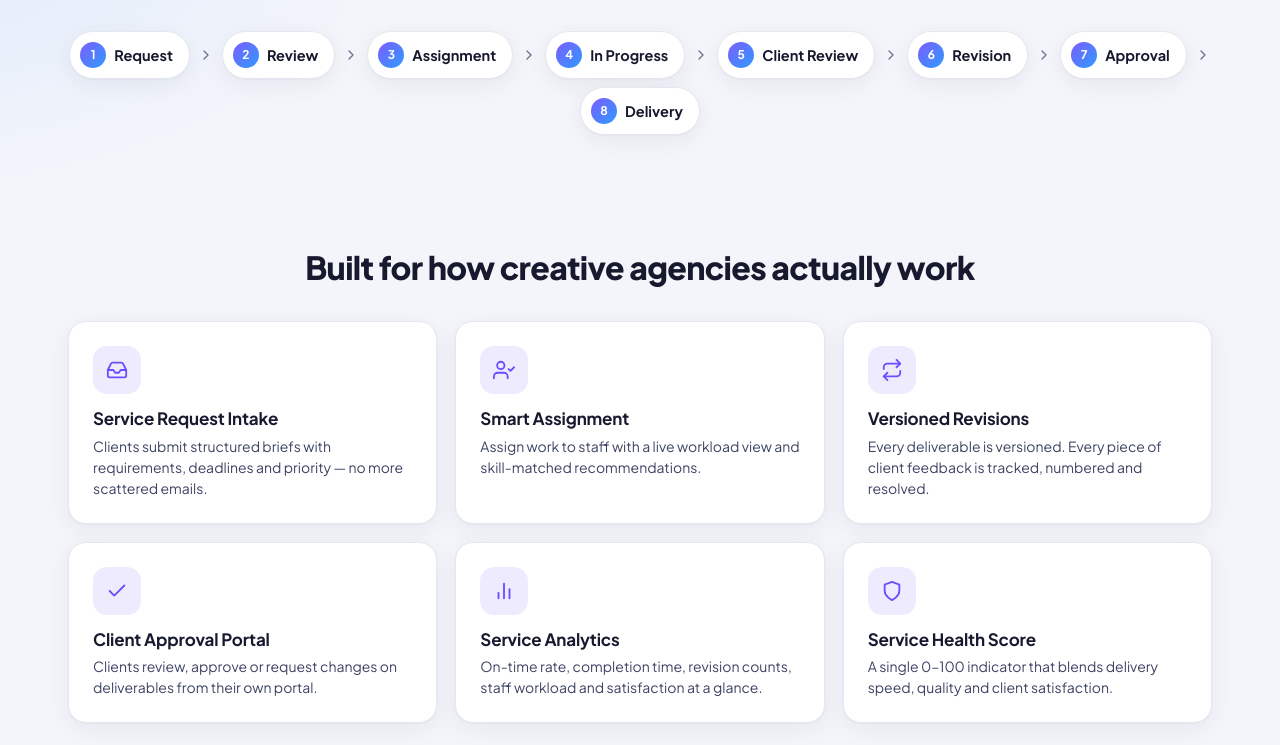
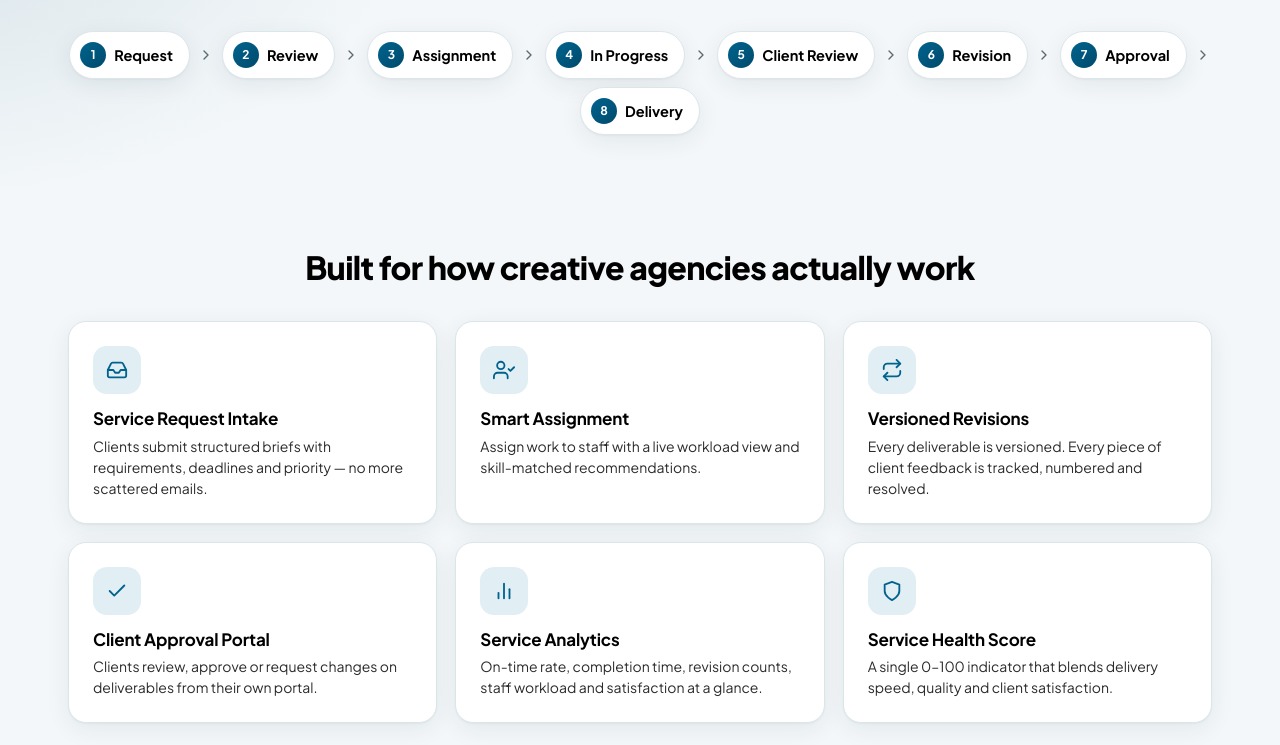
Before and after one commit to rensiast/flowdesk_web, a plain HTML site: page index.html in a window 1280 px wide. Shown: the part 702-1447 px from the top of the page. Drawn offline with Linux system fonts and the light colour scheme.

Commit message:
Retheme UI to azure/onyx brand palette
Replace the purple/blue theme with Dark Azure (#00638E), Light Azure,
Onyx/Charcoal neutrals, and the black-to-azure branding gradient.

- Rework light/dark color tokens; add --primary-rgb, --grad-hero
  and --grad-text (keeps hero headline readable in both themes)
- Swap hard-coded purple shadows, backdrop and button colors
- Update status, priority, avatar and seeded service colors
- Recolor the logo and favicon gradient

```diff
--- a/css/styles.css
+++ b/css/styles.css
@@ -2,51 +2,64 @@
    FlowDesk — Styles
    ========================================================= */
 
+/* Palette — Dark Azure #00638E · Light Azure #BFD8E3 · Paper White #FFFFFF
+   Onyx #000000 / #141414 · Charcoal #2B2B2B
+   Branding gradient: #000000 → #004A6B → #00638E → #8CB9CC */
 :root {
-  --bg: #f4f5fb;
+  --bg: #f3f7f9;
   --surface: #ffffff;
-  --surface-2: #f8f9fd;
-  --surface-3: #eef0f8;
-  --border: #e5e7f0;
-  --text: #171a2f;
-  --text-2: #3d4363;
-  --muted: #6c7392;
-  --track: #eceef6;
-  --primary: #6c4dff;
-  --primary-2: #2f9bff;
-  --primary-soft: #efebff;
-  --green: #14b88a;
-  --amber: #f0a020;
-  --red: #ec4d63;
-  --blue: #2f9bff;
-  --violet: #7c5cff;
-  --pink: #e05bd8;
-  --teal: #00a6b8;
-  --shadow-sm: 0 1px 2px rgba(23, 26, 47, .06);
-  --shadow: 0 1px 2px rgba(23, 26, 47, .04), 0 6px 24px rgba(23, 26, 47, .06);
-  --shadow-lg: 0 24px 64px rgba(23, 26, 47, .18);
+  --surface-2: #f6f9fb;
+  --surface-3: #e8f0f4;
+  --border: #dbe6eb;
+  --text: #000000;
+  --text-2: #2b2b2b;
+  --muted: #5e6a70;
+  --track: #e5eef2;
+  --primary: #00638e;
+  --primary-2: #004a6b;
+  --primary-soft: #e1eef4;
+  --primary-rgb: 0, 99, 142;
+  --green: #14a37a;
+  --amber: #e0a020;
+  --red: #e0484e;
+  --blue: #00638e;
+  --violet: #4f7d92;
+  --pink: #004a6b;
+  --teal: #5e6a70;
+  --shadow-sm: 0 1px 2px rgba(0, 0, 0, .06);
+  --shadow: 0 1px 2px rgba(0, 0, 0, .04), 0 6px 24px rgba(0, 40, 60, .07);
+  --shadow-lg: 0 24px 64px rgba(0, 0, 0, .2);
   --radius: 14px;
   --radius-sm: 10px;
   --sidebar: 252px;
-  --grad: linear-gradient(135deg, #7c5cff 0%, #2f9bff 100%);
+  --grad: linear-gradient(135deg, #00638e 0%, #004a6b 100%);
+  --grad-hero: linear-gradient(110deg, #000000 0%, #004a6b 38%, #00638e 68%, #8cb9cc 115%);
+  --grad-text: linear-gradient(90deg, #004a6b 0%, #00638e 100%);
   color-scheme: light;
 }
 
 [data-theme="dark"] {
-  --bg: #0d0f1c;
-  --surface: #161a2d;
-  --surface-2: #1b1f35;
-  --surface-3: #232843;
-  --border: #282d48;
-  --text: #eceefb;
-  --text-2: #c3c7e2;
-  --muted: #9097b8;
-  --track: #252a45;
-  --primary: #8b70ff;
-  --primary-soft: #2a2550;
-  --shadow-sm: 0 1px 2px rgba(0, 0, 0, .3);
-  --shadow: 0 1px 2px rgba(0, 0, 0, .25), 0 8px 28px rgba(0, 0, 0, .25);
-  --shadow-lg: 0 24px 64px rgba(0, 0, 0, .55);
+  --bg: #000000;
+  --surface: #141414;
+  --surface-2: #1a1a1a;
+  --surface-3: #2b2b2b;
+  --border: #2b2b2b;
+  --text: #ffffff;
+  --text-2: #d5dfe3;
+  --muted: #98a6ad;
+  --track: #262626;
+  --primary: #3a93bb;
+  --primary-soft: #0b2633;
+  --primary-rgb: 0, 99, 142;
+  --blue: #3a93bb;
+  --violet: #bfd8e3;
+  --pink: #8cb9cc;
+  --teal: #98a6ad;
+  --shadow-sm: 0 1px 2px rgba(0, 0, 0, .5);
+  --shadow: 0 1px 2px rgba(0, 0, 0, .4), 0 8px 28px rgba(0, 0, 0, .45);
+  --shadow-lg: 0 24px 64px rgba(0, 0, 0, .7);
+  --grad: linear-gradient(135deg, #1f7fa8 0%, #00638e 55%, #004a6b 100%);
+  --grad-text: linear-gradient(90deg, #3a93bb 0%, #bfd8e3 100%);
   color-scheme: dark;
 }
 
@@ -87,8 +100,8 @@ kbd { background: var(--surface-3); border: 1px solid var(--border); border-bott
   transition: transform .12s, box-shadow .2s, background .2s, border-color .2s; text-decoration: none !important;
 }
 .btn:active { transform: translateY(1px); }
-.btn-primary { background: var(--grad); color: #fff; box-shadow: 0 4px 14px rgba(108, 77, 255, .3); }
-.btn-primary:hover { box-shadow: 0 6px 20px rgba(108, 77, 255, .42); }
+.btn-primary { background: var(--grad); color: #fff; box-shadow: 0 4px 14px rgba(var(--primary-rgb), .3); }
+.btn-primary:hover { box-shadow: 0 6px 20px rgba(var(--primary-rgb), .42); }
 .btn-success { background: var(--green); color: #fff; box-shadow: 0 4px 14px rgba(20, 184, 138, .3); }
 .btn-success:hover { filter: brightness(1.05); }
 .btn-danger { background: var(--red); color: #fff; }
@@ -96,7 +109,7 @@ kbd { background: var(--surface-3); border: 1px solid var(--border); border-bott
 .btn-danger-ghost:hover { background: color-mix(in srgb, var(--red) 10%, transparent); }
 .btn-ghost { background: var(--surface); color: var(--text); border-color: var(--border); }
 .btn-ghost:hover { border-color: var(--primary); color: var(--primary); }
-.btn-light { background: #fff; color: #3a2bb0; box-shadow: 0 6px 20px rgba(0, 0, 0, .15); }
+.btn-light { background: #fff; color: #004a6b; box-shadow: 0 6px 20px rgba(0, 0, 0, .15); }
 .btn-sm { height: 32px; padding: 0 12px; font-size: 13px; border-radius: 8px; }
 .btn-block { width: 100%; height: 44px; }
 .icon-btn {
@@ -439,7 +452,7 @@ input[type=range] { padding: 0; height: 24px; accent-color: var(--primary); bord
 /* ---------- Modal ---------- */
 #modal-root { position: fixed; inset: 0; z-index: 100; display: none; place-items: center; padding: 16px; }
 #modal-root.open { display: grid; }
-.modal-backdrop { position: absolute; inset: 0; background: rgba(10, 12, 28, .55); backdrop-filter: blur(4px); animation: fadeIn .2s; }
+.modal-backdrop { position: absolute; inset: 0; background: rgba(0, 0, 0, .55); backdrop-filter: blur(4px); animation: fadeIn .2s; }
 .modal { position: relative; width: 100%; max-width: 520px; max-height: calc(100vh - 32px); display: flex; flex-direction: column; background: var(--surface); border-radius: 18px; box-shadow: var(--shadow-lg); animation: pop .25s cubic-bezier(.2, .9, .3, 1.2); border: 1px solid var(--border); }
 .modal form { display: flex; flex-direction: column; min-height: 0; max-height: inherit; }
 .modal.sm { max-width: 440px; }
@@ -509,7 +522,7 @@ input[type=range] { padding: 0; height: 24px; accent-color: var(--primary); bord
 .fb-card p { font-style: italic; }
 
 /* ---------- Client portal ---------- */
-.welcome { display: flex; justify-content: space-between; align-items: center; gap: 20px; flex-wrap: wrap; padding: 30px; border-radius: 20px; background: var(--grad); color: #fff; margin-bottom: 20px; position: relative; overflow: hidden; box-shadow: 0 14px 40px rgba(108, 77, 255, .3); }
+.welcome { display: flex; justify-content: space-between; align-items: center; gap: 20px; flex-wrap: wrap; padding: 30px; border-radius: 20px; background: var(--grad-hero); color: #fff; margin-bottom: 20px; position: relative; overflow: hidden; box-shadow: 0 14px 40px rgba(var(--primary-rgb), .3); }
 .welcome::after { content: ''; position: absolute; right: -60px; top: -80px; width: 280px; height: 280px; border-radius: 50%; background: rgba(255, 255, 255, .1); }
 .welcome::before { content: ''; position: absolute; right: 140px; bottom: -120px; width: 220px; height: 220px; border-radius: 50%; background: rgba(255, 255, 255, .07); }
 .welcome h1 { font-size: 28px; font-weight: 800; margin: 8px 0 6px; }
@@ -570,7 +583,7 @@ input[type=range] { padding: 0; height: 24px; accent-color: var(--primary); bord
 .version { display: flex; gap: 16px; position: relative; padding-bottom: 18px; }
 .version:not(:last-child)::before { content: ''; position: absolute; left: 21px; top: 44px; bottom: 0; width: 2px; background: var(--border); }
 .v-chip { width: 44px; height: 44px; border-radius: 12px; background: var(--surface-3); display: grid; place-items: center; font-weight: 800; color: var(--text-2); flex-shrink: 0; }
-.version.pending .v-chip { background: var(--grad); color: #fff; box-shadow: 0 6px 16px rgba(108, 77, 255, .35); }
+.version.pending .v-chip { background: var(--grad); color: #fff; box-shadow: 0 6px 16px rgba(var(--primary-rgb), .35); }
 .v-body { flex: 1; min-width: 0; padding: 12px 14px; border: 1px solid var(--border); border-radius: 12px; background: var(--surface-2); }
 .version.pending .v-body { border-color: color-mix(in srgb, var(--amber) 50%, var(--border)); background: color-mix(in srgb, var(--amber) 5%, var(--surface)); }
 .v-head { display: flex; justify-content: space-between; gap: 10px; align-items: center; flex-wrap: wrap; }
@@ -691,7 +704,7 @@ input[type=range] { padding: 0; height: 24px; accent-color: var(--primary); bord
 .land-links a { color: var(--text-2); font-weight: 600; }
 .hero { display: grid; grid-template-columns: 1.15fr .85fr; gap: 56px; align-items: center; padding: 40px 0 70px; }
 .hero h1 { font-size: clamp(36px, 5vw, 56px); font-weight: 800; letter-spacing: -.035em; line-height: 1.06; margin: 18px 0; }
-.hero h1 em { font-style: normal; background: var(--grad); -webkit-background-clip: text; background-clip: text; color: transparent; }
+.hero h1 em { font-style: normal; background: var(--grad-text); -webkit-background-clip: text; background-clip: text; color: transparent; }
 .hero-copy > p { font-size: 17px; color: var(--text-2); max-width: 560px; }
 .hero-stats { display: flex; gap: 32px; margin-top: 32px; }
 .hero-stats div { display: flex; flex-direction: column; }
@@ -750,7 +763,7 @@ input[type=range] { padding: 0; height: 24px; accent-color: var(--primary); bord
 @media (max-width: 1024px) {
   .sidebar { transform: translateX(-100%); box-shadow: var(--shadow-lg); }
   body.nav-open .sidebar { transform: none; }
-  body.nav-open .nav-scrim { display: block; position: fixed; inset: 0; background: rgba(10, 12, 28, .45); z-index: 35; }
+  body.nav-open .nav-scrim { display: block; position: fixed; inset: 0; background: rgba(0, 0, 0, .45); z-index: 35; }
   .main-col { margin-left: 0; }
   .only-mobile { display: inline-grid; }
   .kpis { grid-template-columns: repeat(2, minmax(0, 1fr)); }
--- a/js/app.js
+++ b/js/app.js
@@ -470,7 +470,7 @@ const Act = {
   },
 
   serviceForm(id) {
-    const s = id ? Store.service(id) : { color: '#7c5cff', icon: 'pen', baseDays: 7 };
+    const s = id ? Store.service(id) : { color: '#1f7fa8', icon: 'pen', baseDays: 7 };
     const icons = ['pen', 'code', 'film', 'present', 'share', 'box', 'layers', 'zap'];
     UI.modal({
       title: id ? 'Edit service' : 'Add service', size: 'md',
--- a/js/ui.js
+++ b/js/ui.js
@@ -62,13 +62,13 @@ const ICONS = {
 };
 
 const STATUS_COLORS = {
-  'Assigned': '#8b93a7', 'In Progress': '#2f9bff', 'Client Review': '#f5a524', 'Revision': '#f0566a',
-  'Approved': '#14b88a', 'Delivered': '#7c5cff',
-  'Pending': '#f5a524', 'Under Review': '#2f9bff', 'Converted': '#14b88a', 'Rejected': '#f0566a',
-  'Pending Review': '#f5a524', 'Revision Requested': '#f0566a', 'Open': '#f0566a', 'Addressed': '#14b88a',
+  'Assigned': '#7d8a90', 'In Progress': '#1f7fa8', 'Client Review': '#e0a020', 'Revision': '#e0484e',
+  'Approved': '#14a37a', 'Delivered': '#6f9fb3',
+  'Pending': '#e0a020', 'Under Review': '#1f7fa8', 'Converted': '#14a37a', 'Rejected': '#e0484e',
+  'Pending Review': '#e0a020', 'Revision Requested': '#e0484e', 'Open': '#e0484e', 'Addressed': '#14a37a',
 };
-const PRIORITY_COLORS = { Low: '#8b93a7', Medium: '#2f9bff', High: '#f5a524', Urgent: '#f0566a' };
-const AVATAR_COLORS = ['#7c5cff', '#2f9bff', '#14b88a', '#f5a524', '#f0566a', '#e05bd8', '#00a6b8', '#ff8a3d'];
+const PRIORITY_COLORS = { Low: '#7d8a90', Medium: '#6f9fb3', High: '#1f7fa8', Urgent: '#e0484e' };
+const AVATAR_COLORS = ['#00638e', '#004a6b', '#2b2b2b', '#1f7fa8', '#6f9fb3', '#4f7d92', '#14a37a', '#7d8a90'];
 
 const UI = {
   icon(name, size = 18, cls = '') {
@@ -107,7 +107,7 @@ const UI = {
     return `<span class="avatar" style="--s:${size}px;background:${this.colorFor(user.id)}" title="${this.esc(user.name)}">${this.initials(user.name)}</span>`;
   },
   badge(status) {
-    const c = STATUS_COLORS[status] || '#8b93a7';
+    const c = STATUS_COLORS[status] || '#7d8a90';
     return `<span class="badge" style="--c:${c}"><i></i>${this.esc(status)}</span>`;
   },
   priority(p) {
```
Also changed, not shown: js/store.js (+5 -5 lines), js/views.js (+4 -4 lines), index.html (line endings or trailing spaces).
